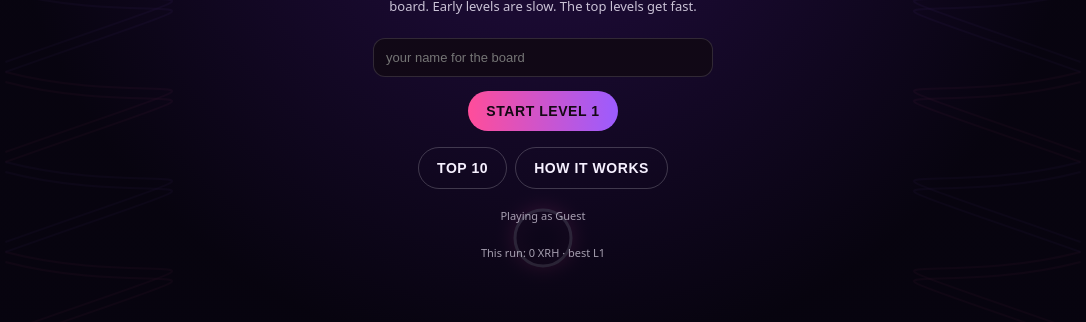
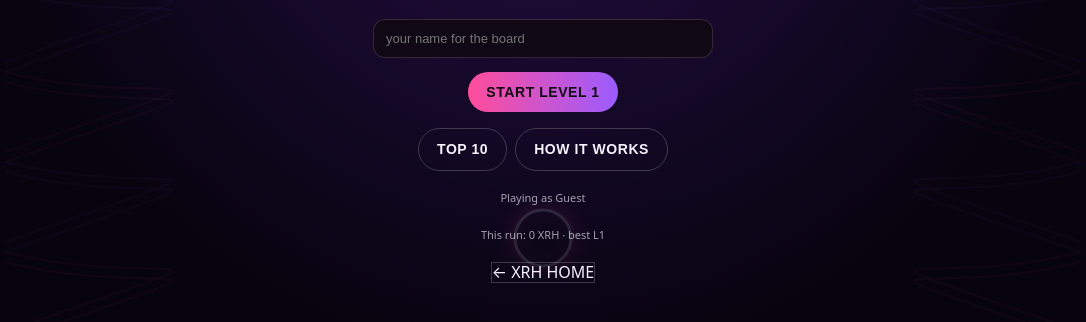
Before and after one commit to XRHrabbithole/XRH-rabbit-hole, a plain HTML site: page game/index.html in a window 1280 px wide. Shown: the part 338-660 px from the top of the page, without its empty margins (97-1183 px from the left). Drawn offline with Linux system fonts and the light colour scheme.

Commit message:
Add ghost class styles to buttons and links

```diff
--- a/game/index.html
+++ b/game/index.html
@@ -40,7 +40,10 @@
       letter-spacing: 0.04em; border-radius: 999px; padding: 12px 18px; font-size: 14px;
       background: linear-gradient(90deg, var(--pink), var(--purple));
     }
-    button.ghost { background: transparent; color: var(--ink); border: 1px solid #ffffff33; }
+    button.ghost, a.ghost {
+      background: transparent; color: var(--ink); border: 1px solid #ffffff33;
+      text-decoration: none; display: inline-block; line-height: 1.2;
+    }
     button.gold { background: linear-gradient(90deg, #ffe08a, #ffb347); }
     .hud {
       position: absolute; top: 0; left: 0; right: 0; z-index: 4;
@@ -97,6 +100,9 @@
       </div>
       <p class="fine" id="statusLine">Playing as Guest</p>
       <p class="fine" id="bankLine">This run: 0 XRH</p>
+      <div class="row">
+        <a class="ghost" href="https://xrhrabbithole.github.io/XRH-rabbit-hole/">← XRH HOME</a>
+      </div>
     </div>
 
     <div class="panel hidden" id="boardPanel">
```
